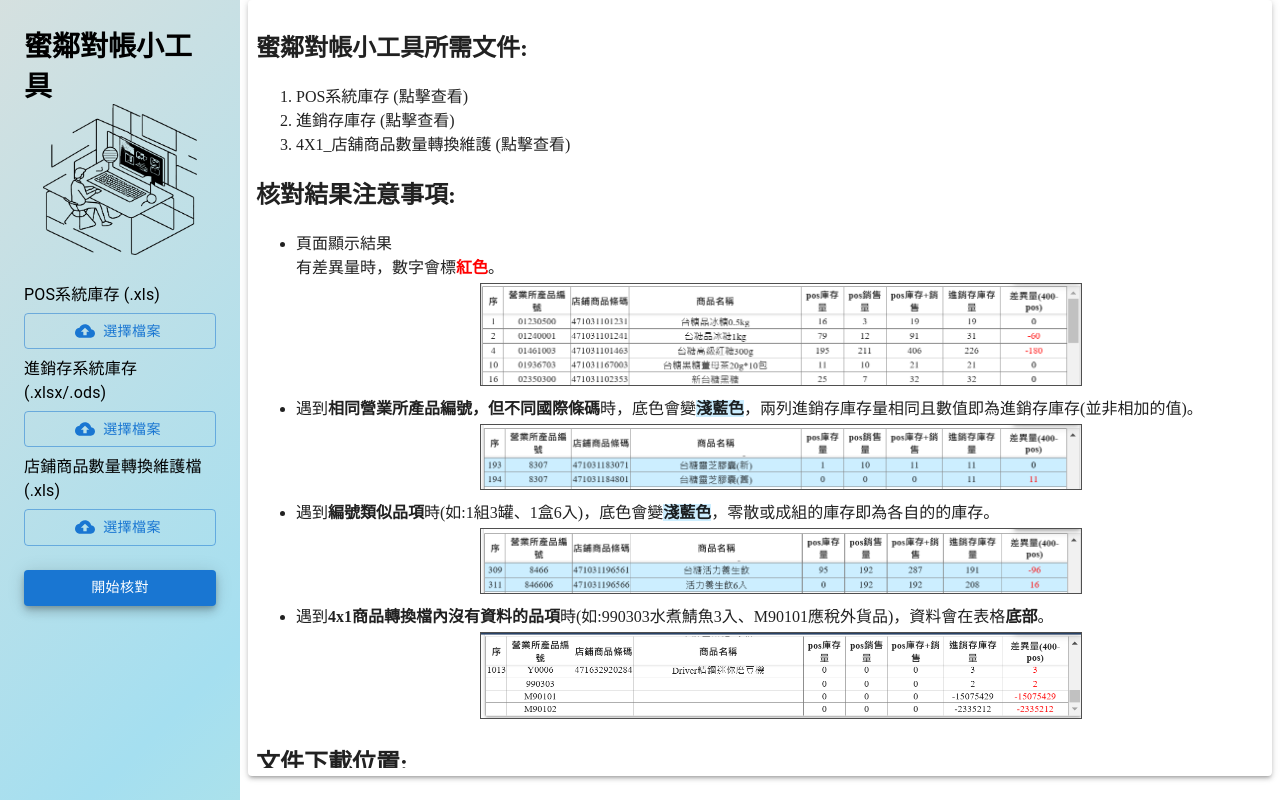
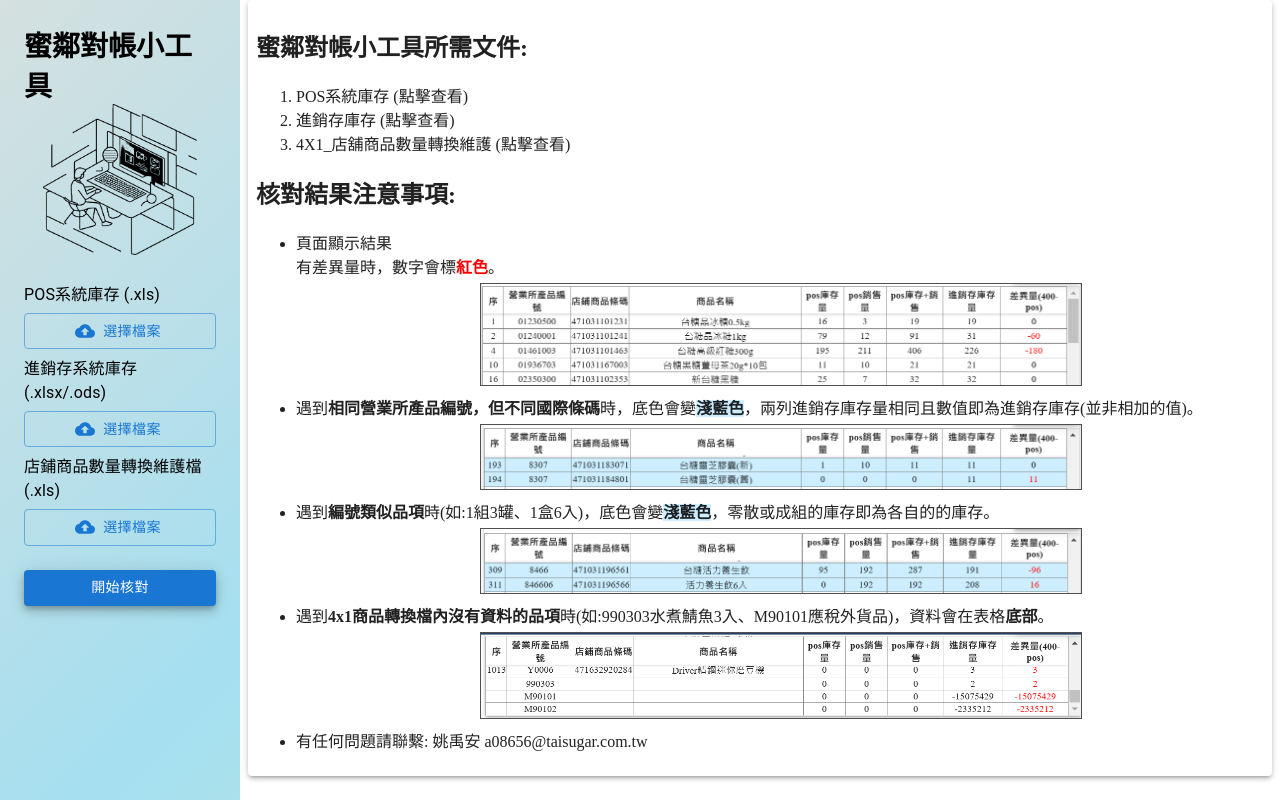
Before and after one commit to bbb69543/million, a React (Create React App) app: page / in a window 1280 px wide. Built offline with nearby package versions, Linux system fonts and the light colour scheme.

Commit message:
Add the information

```diff
--- a/src/components/TeachText.jsx
+++ b/src/components/TeachText.jsx
@@ -31,6 +31,7 @@ function TeachText() {
             <img src="images/result4.png" alt="Single and group condition"></img>
           </div>
         </li>
+        <li>有任何問題請聯繫: 姚禹安 a08656@taisugar.com.tw</li>
       </ul>
       <h2>文件下載位置:</h2>
       <ol>
```
